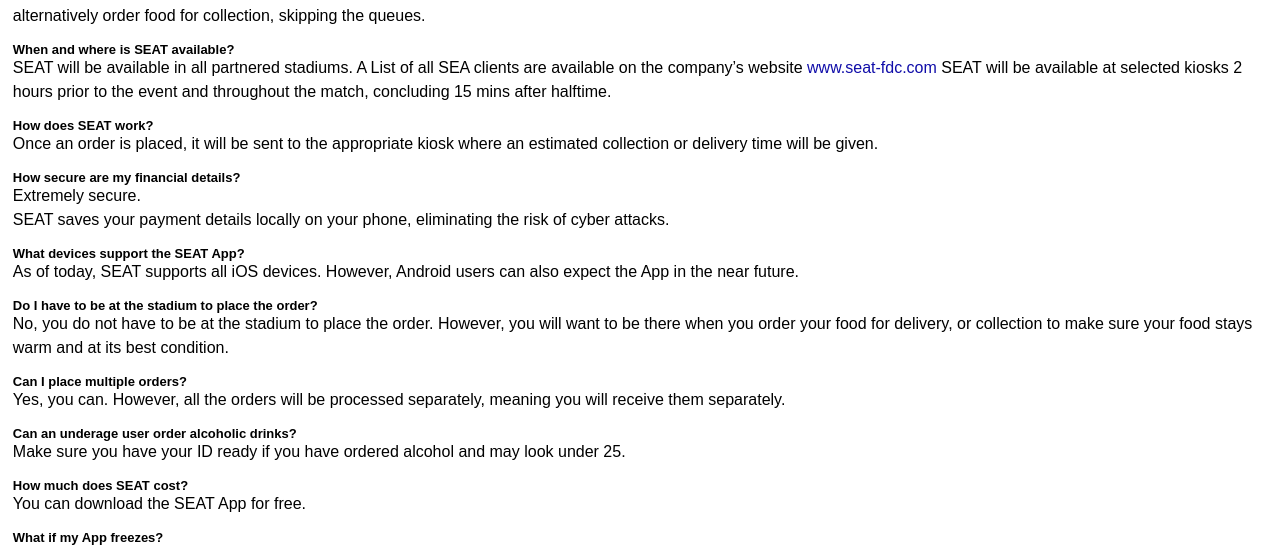
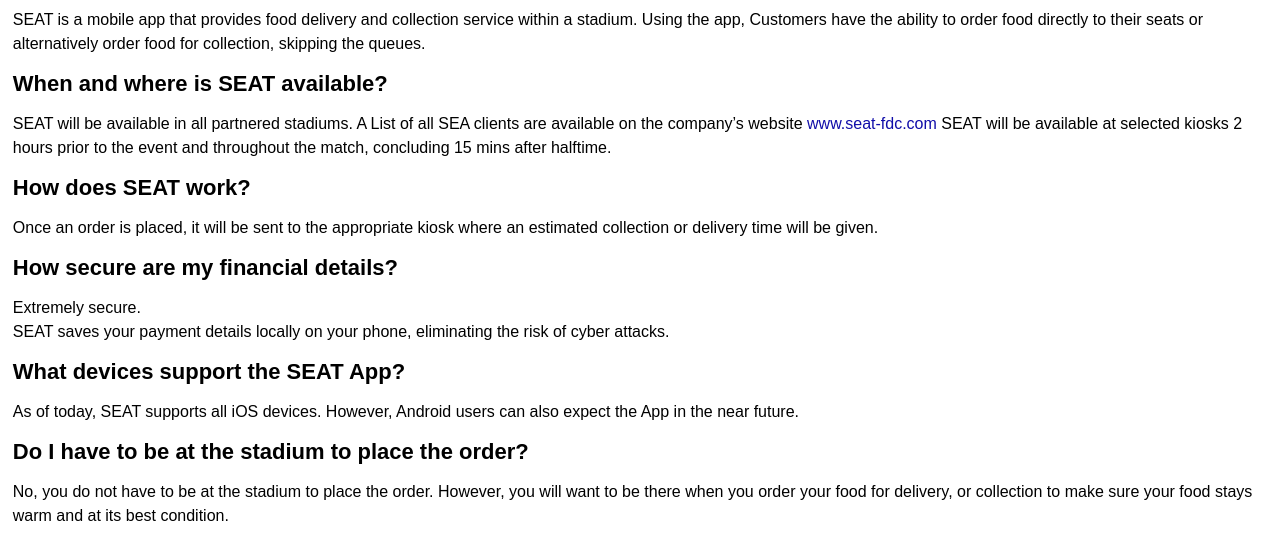
Before and after one commit to siegurth/seat, a plain HTML site: page app/faq.html in a window 1280 px wide. Shown: the part 255-800 px from the top of the page. Drawn offline with nearby package versions, Linux system fonts and the light colour scheme; files that its build step writes are made by us from their sources.

Commit message:
Add files via upload

```diff
--- a/app/scss/main.scss
+++ b/app/scss/main.scss
@@ -288,6 +288,11 @@
 		h4 {
 			font-size: 24px;
 			line-height: 32px;
+		}
+		h5 {
+			font-size: 22px;
+			line-height: 26px;
+			margin-bottom: 15px;
 		}
 		figure {
 			float: left;
```
